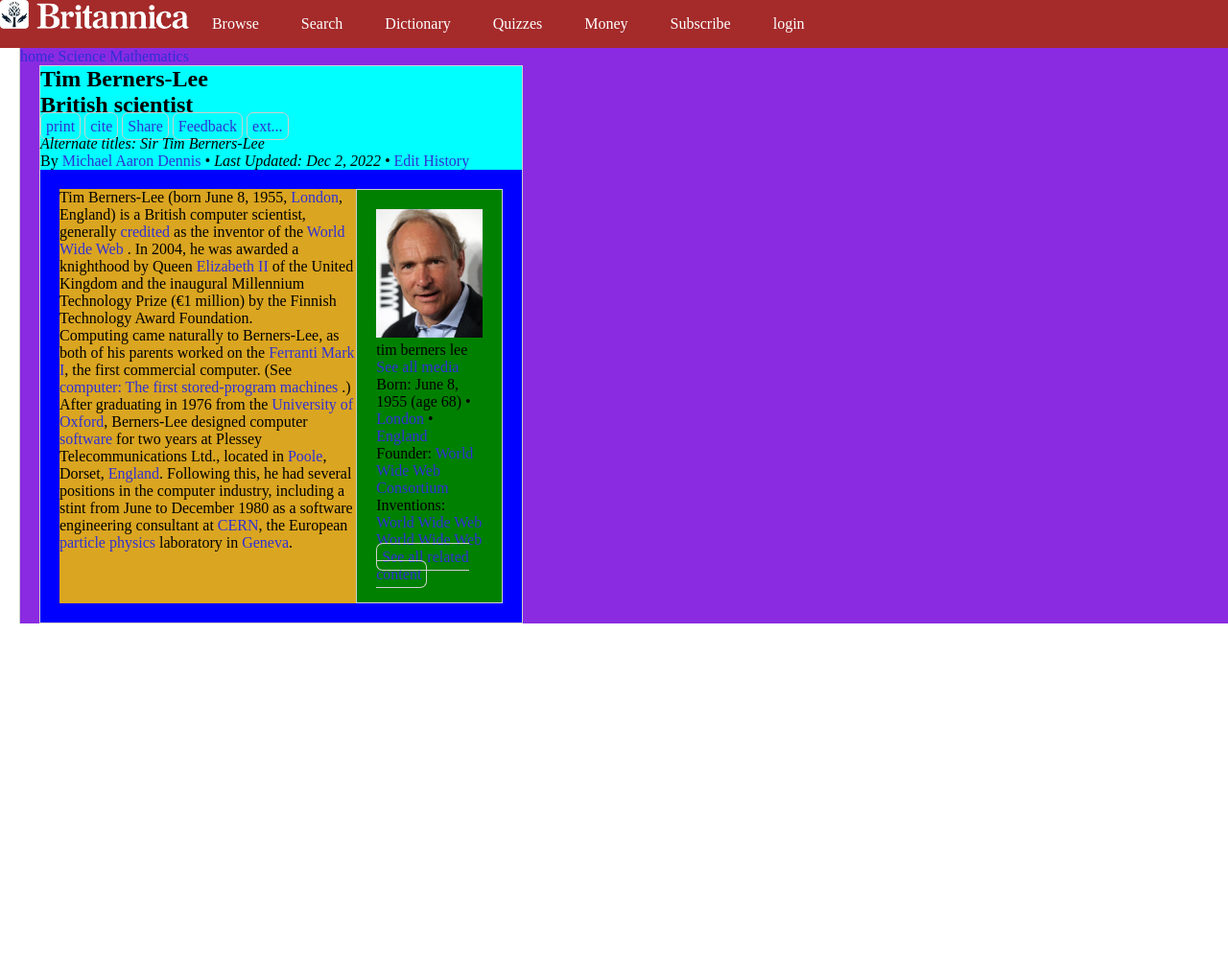
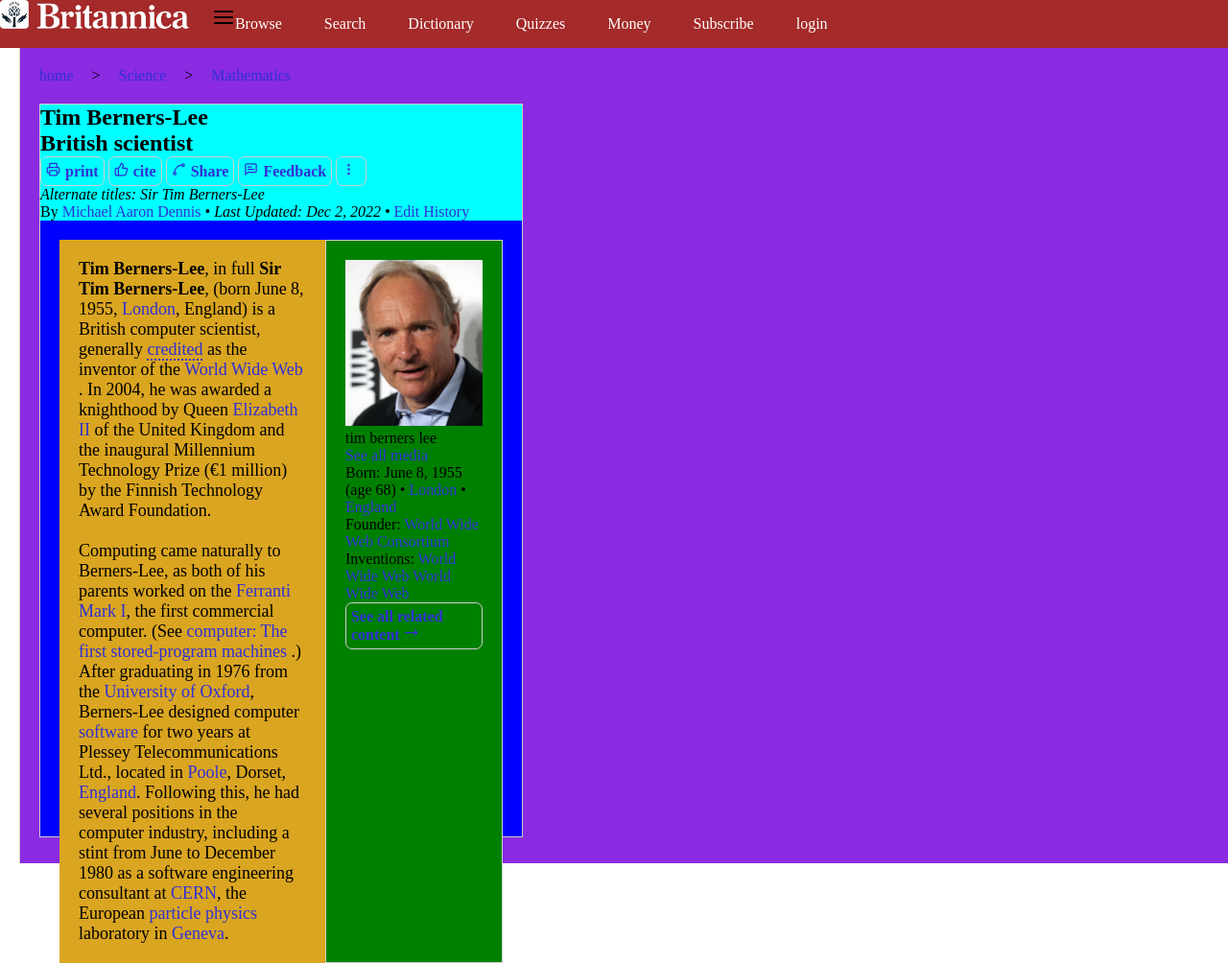
Before and after one commit to DelsarteAdam/Tim-Berners-Lee, a plain HTML site: page index.html in a window 1280 px wide. Shown: the whole page at 96% size. Before the commit the page ends 800 px from the top, so only its background shows below. Drawn offline with Linux system fonts and the light colour scheme.

Commit message:
svg add style update

```diff
--- a/index.html
+++ b/index.html
@@ -15,7 +15,10 @@
           alt="logo britannica"
           class="logo"
         />
-        <a href="#">Browse</a>
+        <a href="#"
+          ><img src="Images/align-justify.svg" alt="browze" />Browse</a
+        >
+
         <a href="#">Search</a>
         <a href="#">Dictionary</a>
         <a href="#">Quizzes</a>
@@ -26,20 +29,34 @@
     </header>
     <main>
       <section class="suivi">
-        <a href="#">home</a>
-        <a href="#">Science</a>
-        <a href="#">Mathematics</a>
+        <p>
+          <a href="#">home</a> > <a href="#">Science</a> >
+          <a href="#">Mathematics</a>
+        </p>
       </section>
       <article>
         <header class="headerarticle">
           <h1>Tim Berners-Lee</h1>
           <h2>British scientist</h2>
           <nav class="navarticle">
-            <a href="#" class="biglinkbout">print</a>
-            <a href="#" class="biglinkbout">cite</a>
-            <a href="#" class="biglinkbout">Share</a>
-            <a href="#" class="biglinkbout">Feedback</a>
-            <a href="#" class="biglinkbout">ext...</a>
+            <a href="#" class="biglinkbout"
+              ><img src="Images/printer.svg" alt="printer" />print</a
+            >
+            <a href="#" class="biglinkbout"
+              ><img src="Images/thumbs-up.svg" alt="approuve" />cite</a
+            >
+            <a href="#" class="biglinkbout"
+              ><img src="Images/spline.svg" alt="link share" />Share</a
+            >
+            <a href="#" class="biglinkbout"
+              ><img
+                src="Images/message-square-text.svg"
+                alt="bubble text"
+              />Feedback</a
+            >
+            <a href="#" class="biglinkbout"
+              ><img src="Images/ellipsis-vertical.svg" alt="3 dots"
+            /></a>
           </nav>
           <p class="grey"><em>Alternate titles: Sir Tim Berners-Lee</em></p>
           <p>
@@ -51,15 +68,15 @@
         <section class="article">
           <section class="articletext">
             <p class="ptext">
-              Tim Berners-Lee (born June 8, 1955, <a href="#">London</a>,
-              England) is a British computer scientist, generally
+              <b>Tim Berners-Lee</b>, in full <b>Sir Tim Berners-Lee</b>, (born
+              June 8, 1955, <a href="#">London</a>, England) is a British
+              computer scientist, generally
               <a href="#" class="credited">credited</a> as the inventor of the
               <a href="#"> World Wide Web </a>. In 2004, he was awarded a
               knighthood by Queen <a href="#">Elizabeth II</a>
               of the United Kingdom and the inaugural Millennium Technology
               Prize (€1 million) by the Finnish Technology Award Foundation.
-            </p>
-            <p class="ptext">
+              <br /><br />
               Computing came naturally to Berners-Lee, as both of his parents
               worked on the <a href="#">Ferranti Mark I</a>, the first
               commercial computer. (See
@@ -93,7 +110,10 @@
               <p>Founder: <a href="#">World Wide Web Consortium</a></p>
               <p>Inventions: <a href="#">World Wide Web World Wide Web</a></p>
             </section>
-            <a href="#" class="biglinkbout">See all related content </a>
+            <a href="#" class="biglinkbout"
+              >See all related content
+              <img src="Images/move-right.svg" alt="right" />
+            </a>
           </aside>
         </section>
       </article>
--- a/style.css
+++ b/style.css
@@ -22,8 +22,10 @@
   background-color: green;
 }
 
+/* link styling */
+
 a {
-  color: rgb(48, 48, 212);
+  color: #3030d4;
 }
 
 .navbar a {
@@ -35,7 +37,50 @@
   border: 1px solid rgb(206, 206, 206);
   border-radius: 7px;
   padding: 5px;
+  align-items: center;
+  display: inline-block;
+  font-weight: bold;
 }
+
+.biglinkbout img {
+  filter: invert(16%) sepia(43%) saturate(5648%) hue-rotate(239deg)
+    brightness(104%) contrast(111%);
+  height: 15px;
+
+  margin-top: auto;
+  margin-bottom: auto;
+  margin-left: auto;
+  margin-right: 5px;
+}
+
+.credited:link {
+  text-decoration: underline dotted;
+  text-underline-offset: 5px;
+}
+
+.credited:visited {
+  text-decoration: underline dotted;
+  text-underline-offset: 5px;
+}
+
+.credited:hover {
+  text-decoration: underline dotted;
+  text-underline-offset: 5px;
+}
+
+.credited:active {
+  text-decoration: underline dotted;
+  text-underline-offset: 5px;
+}
+
+.suivi {
+  padding-left: 20px;
+  padding-top: 20px;
+  padding-bottom: 20px;
+  word-spacing: 15px;
+}
+
+/*--------------------------------------*/
 
 .headermain {
   height: 50px;
@@ -47,14 +92,20 @@
 
 main {
   margin-left: 20px;
-
   border-left: 1px solid rgb(206, 206, 206);
+  height: 850px;
 }
 
 article {
   width: 40%;
   margin-left: 20px;
   border: 1px solid rgb(206, 206, 206);
+  height: 90%;
+}
+
+.ptext {
+  font-size: large;
+  padding: 20px;
 }
 
 aside img {
@@ -62,7 +113,8 @@
 }
 
 .article {
-  display: flex;
+  display: grid;
+  grid-template-columns: 60% 40%;
   margin: 20px;
 }
 
```
Also changed, not shown: Images/align-justify.svg (added), Images/ellipsis-vertical.svg (added), Images/message-square-text.svg (added), Images/move-right.svg (added), Images/printer.svg (added), Images/spline.svg (added), Images/thumbs-up.svg (added).
